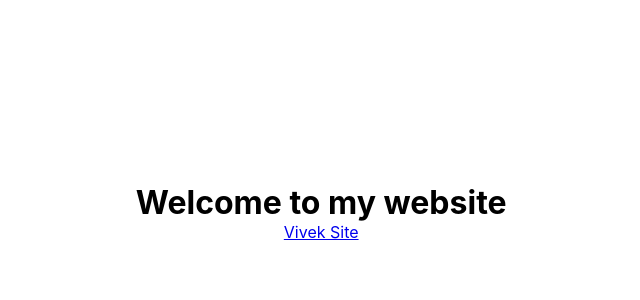
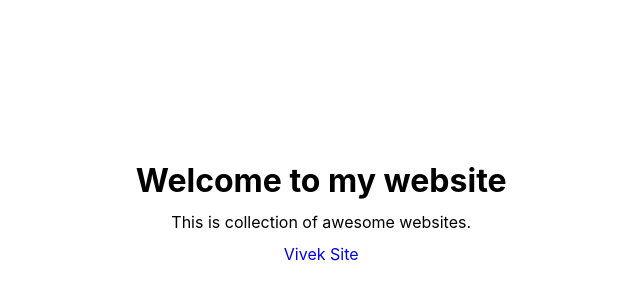
Before and after one commit to vivek80801/awesome-websites, a website: page index.html in a window 1280 px wide. Shown: the part 180-480 px from the top of the page, without its empty margins (306-946 px from the left). Drawn offline with Linux system fonts and the light colour scheme.

Commit message:
some modifiction to index.html

```diff
--- a/index.html
+++ b/index.html
@@ -21,12 +21,19 @@
         }
         a{
             text-transform:capitalize;
+            text-decoration:none;
+        }
+        .info{
+            margin: 0.75rem;
         }
         </style>
     </head>
     <body>
         <div class="container">
             <h1>Welcome to my website</h1>
+            <div class="info">
+                This is collection of awesome websites.
+            </div>
             <a href="/vivek">vivek site</a>
         </div>
     </body>
```
Also changed, not shown: README.md, 1 other file.
